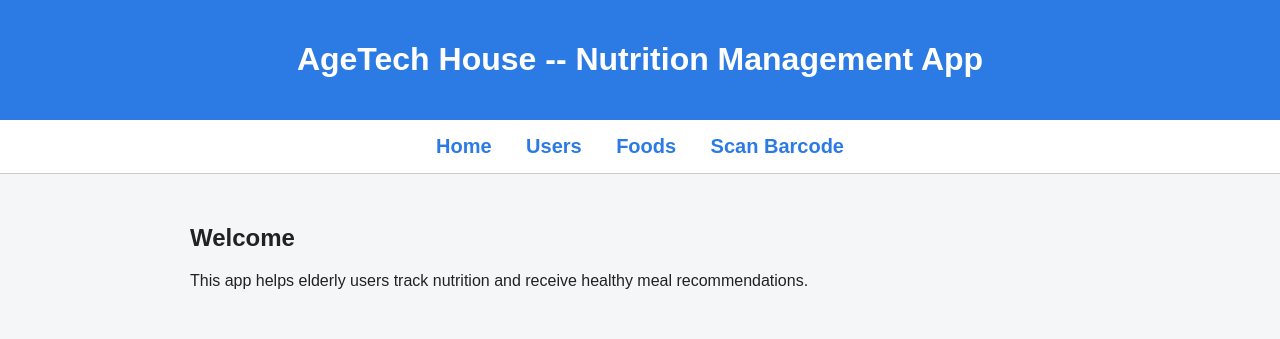
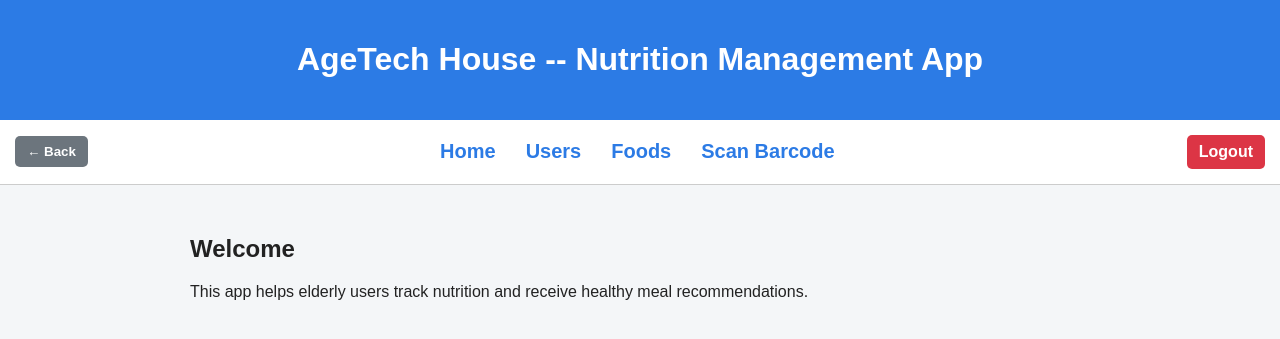
Before and after one commit to jvanalbert/AgeTech---Nutrition-Management, a Flask app: page /home in a window 1280 px wide. Shown: the top 339 px of the page. Run offline with Flask 3, Linux system fonts and the light colour scheme; the visitor is signed in with stand-in values (Sample User, id 1).

Commit message:
back and logout button

```diff
--- a/static/style.css
+++ b/static/style.css
@@ -18,11 +18,19 @@ header {
 nav {
     background-color: #ffffff;
     padding: 15px;
-    text-align: center;
     border-bottom: 1px solid #ccc;
+    display: flex;
+    justify-content: space-between;
+    align-items: center;
 }
 
-nav a {
+.nav-center {
+    flex: 1;
+    display: flex;
+    justify-content: center;
+}
+
+.nav-center a {
     margin: 0 15px;
     text-decoration: none;
     font-size: 20px;
@@ -30,8 +38,36 @@ nav a {
     font-weight: bold;
 }
 
-nav a:hover {
+.nav-center a:hover {
     text-decoration: underline;
+}
+
+.nav-btn {
+    padding: 8px 12px;
+    border: none;
+    border-radius: 5px;
+    font-weight: bold;
+    cursor: pointer;
+    text-decoration: none;
+    display: inline-block;
+}
+
+.back-btn {
+    background-color: #6c757d;
+    color: white;
+}
+
+.back-btn:hover {
+    background-color: #5a6268;
+}
+/* Logout button */
+.logout-btn {
+    background-color: #dc3545;
+    color: white;
+}
+
+.logout-btn:hover {
+    background-color: #c82333;
 }
 
 /* Page content */
--- a/templates/base.html
+++ b/templates/base.html
@@ -12,10 +12,18 @@
 </header>
 
 <nav>
-    <a href="/">Home</a>
-    <a href="/users">Users</a>
-    <a href="/foods">Foods</a>
-    <a href="/scan">Scan Barcode</a>
+    {% if session.user %}
+    <button onclick="window.history.back()" class="nav-btn back-btn">← Back</button>
+    {% endif %}
+    <div class="nav-center">
+        <a href="/">Home</a>
+        <a href="/users">Users</a>
+        <a href="/foods">Foods</a>
+        <a href="/scan">Scan Barcode</a>
+    </div>
+    {% if session.user %}
+    <a href="/logout" class="nav-btn logout-btn">Logout</a>
+    {% endif %}
 </nav>
 
 <div class="container">
```
